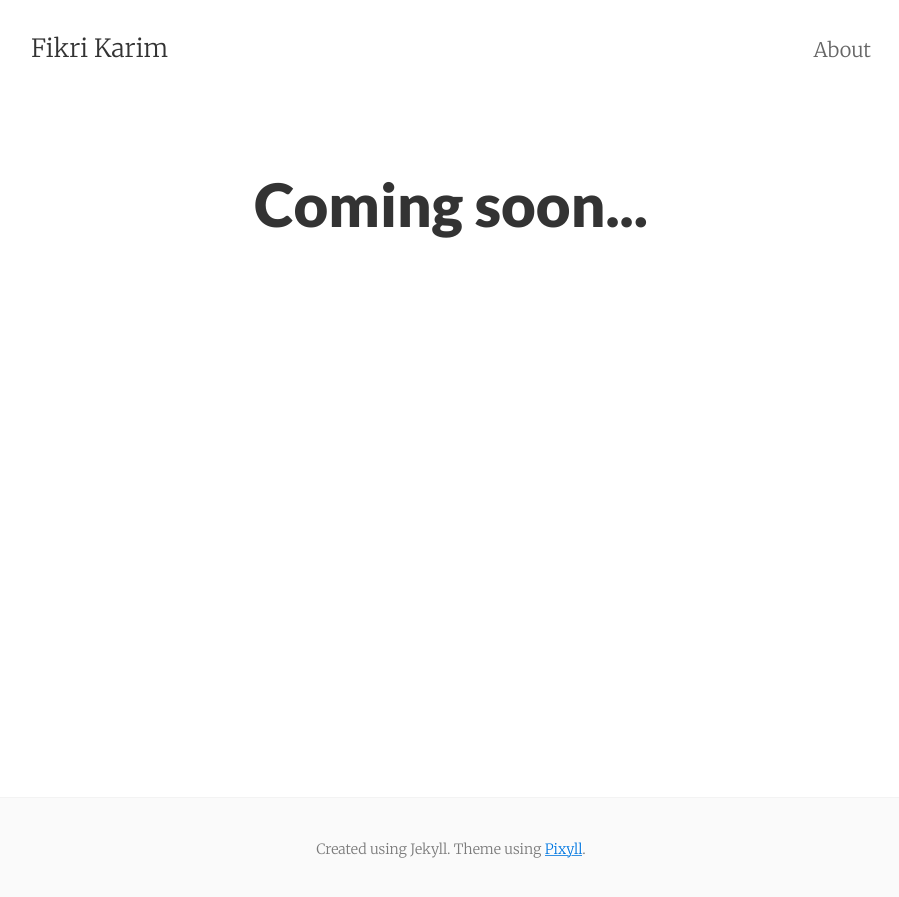
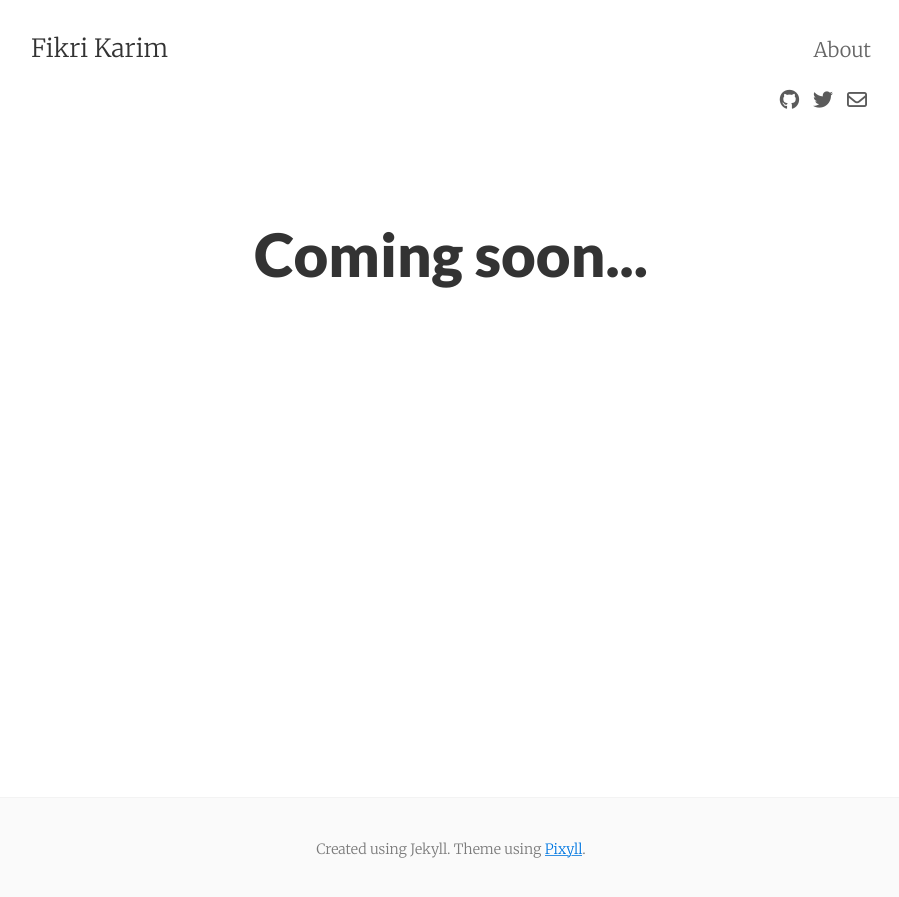
Before and after one commit to fikrikarim/blog, a Jekyll site: the page built from index.html, in a window 1280 px wide. Shown: the top 897 px of the page, without its empty margins (189-1088 px from the left). Built offline with Jekyll 4.4.1, drawn with Linux system fonts in a browser that asks for light colours; nearby versions of some CDN libraries; the list of posts is cut into pages by our own code.

Commit message:
Add social link button

```diff
--- a/_config.yml
+++ b/_config.yml
@@ -20,7 +20,7 @@ bing_verification:
 animated:             false
 show_related_posts:   false
 show_post_footers:    false
-show_social_icons:    false
+show_social_icons:    true
 ajaxify_contact_form: false
 enable_mathjax: false
 extended_fonts: false
--- a/_includes/social_links.html
+++ b/_includes/social_links.html
@@ -9,7 +9,6 @@
     {% if site.stackoverflow_id %}
       <a class="fa fa-stack-overflow" href="https://stackoverflow.com/users/{{ site.stackoverflow_id }}"></a>
     {% endif %}
-    <a class="fa fa-rss" href="{{ "/feed.xml" | prepend: site.baseurl }}"></a>
     {% if site.twitter_username %}
       <a class="fa fa-twitter" href="https://twitter.com/{{ site.twitter_username }}"></a>
     {% endif %}
```
